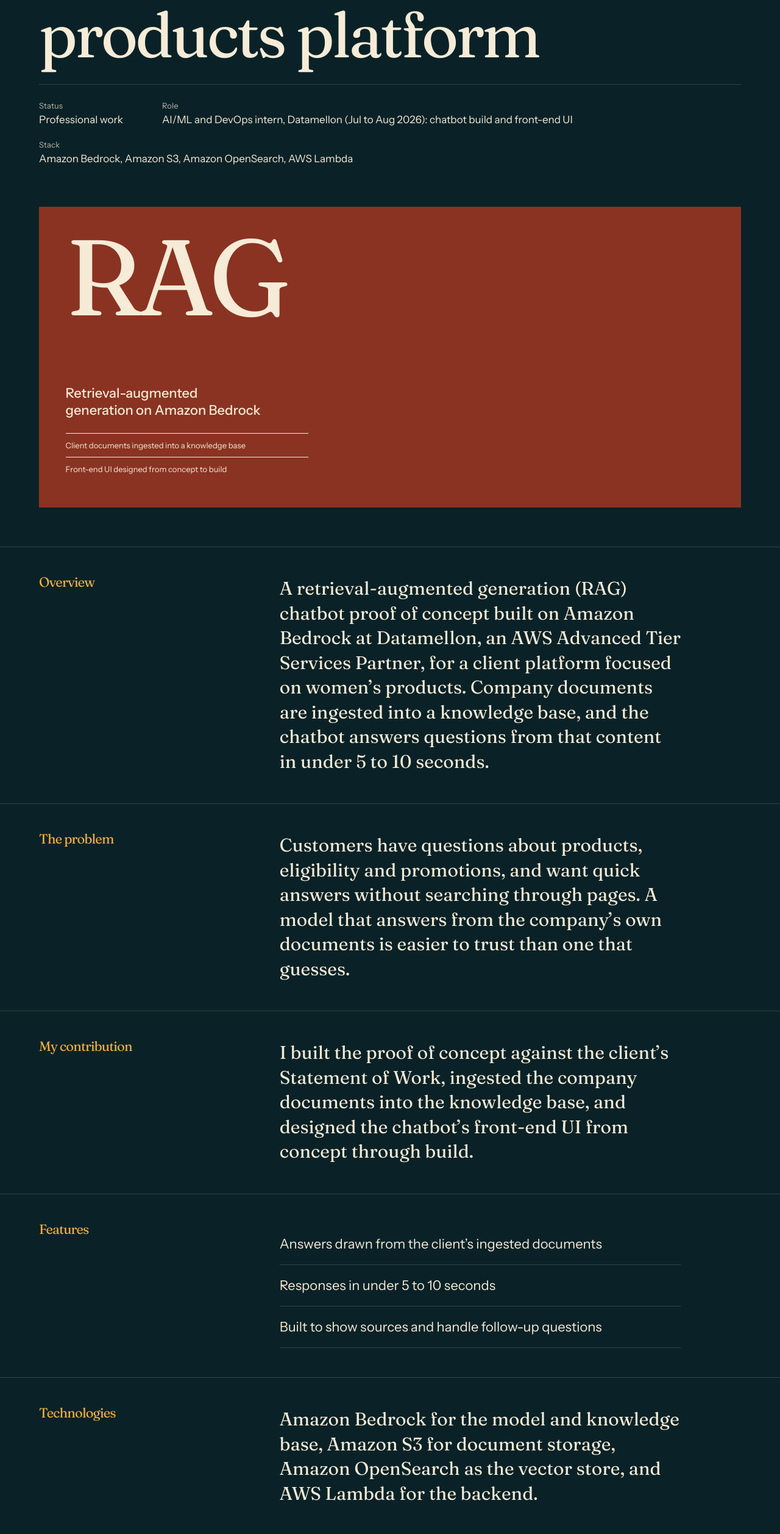
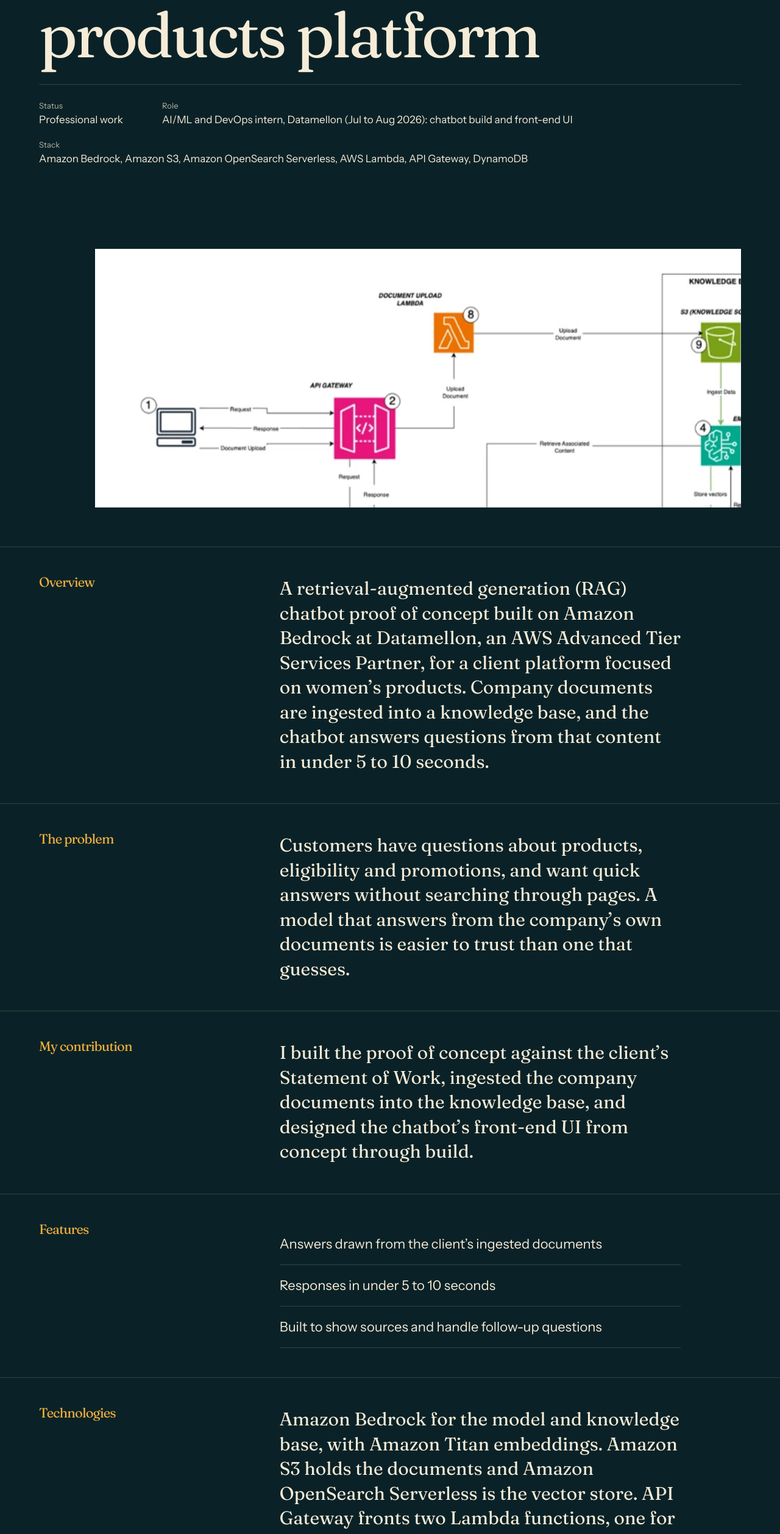
Before and after one commit to Paul-Esuga/portfolio, a React (Vite) app: page /work/ai-chatbot in a window 1280 px wide. Shown: the part 261-2776 px from the top of the page at 61% size. Built offline with nearby package versions, Linux system fonts and the light colour scheme.

Commit message:
feat: show project images as they are with bordered frames; add challenges and lessons

```diff
--- a/src/components/ProjectCover.tsx
+++ b/src/components/ProjectCover.tsx
@@ -1,21 +1,17 @@
 import type { Cover } from '../content/projects'
 
-/** Real screenshot sitting on a solid colour, or a fact set in large type. No mock-ups. */
+/** Images appear as they are, in a border with a hard offset shadow. Nothing sits behind them. */
 export default function ProjectCover({ cover }: { cover: Cover }) {
   if (cover.type === 'shot') {
     return (
-      <div className="pc pc--shot" data-tone={cover.tone}>
+      <div className="pc pc--shot" data-accent={cover.accent}>
         <img src={cover.src} alt={cover.alt} loading="lazy" decoding="async" />
       </div>
     )
   }
   return (
-    <div className="pc pc--facts" data-tone={cover.tone}>
-      <p className="pc-big">{cover.big}</p>
-      <div>
-        <p className="pc-label">{cover.bigLabel}</p>
-        <ul>{cover.lines.map((l) => <li key={l}>{l}</li>)}</ul>
-      </div>
+    <div className="pc pc--stack" data-accent={cover.accent}>
+      {cover.shots.map((s, i) => <img key={s.src} className={`s${i + 1}`} src={s.src} alt={s.alt} loading="lazy" decoding="async" />)}
     </div>
   )
 }
--- a/src/content/projects.ts
+++ b/src/content/projects.ts
@@ -1,9 +1,10 @@
 import { shots } from './shots'
 
-export type Tone = 'flame' | 'ember' | 'lift' | 'abyss' | 'chalk'
+export type Accent = 'flame' | 'amber'
+/** Images are shown as they are, with a border and a hard offset shadow in the accent colour. No coloured backgrounds. */
 export type Cover =
-  | { type: 'shot'; src: string; alt: string; tone: Tone }
-  | { type: 'facts'; tone: Tone; big: string; bigLabel: string; lines: string[] }
+  | { type: 'shot'; src: string; alt: string; accent: Accent }
+  | { type: 'stack'; accent: Accent; shots: { src: string; alt: string }[] }
 
 export type Project = {
   slug: string
@@ -12,7 +13,7 @@ export type Project = {
   role: string
   stack: string[]
   summary: string
-  /** The tile on the home page and the lead image on the case page. Real screenshots where they exist, otherwise facts set in type. */
+  /** The tile on the home page, and the lead image on the case page. */
   cover: Cover
   /** Body items starting with "- " render as list items. Sections with an empty body are skipped. */
   sections: { heading: string; body: string[] }[]
@@ -28,7 +29,7 @@ export const projects: Project[] = [
     role: 'Product concept, interface design, full-stack build',
     stack: ['React', 'TypeScript', 'Tailwind CSS', 'Express', 'Prisma', 'PostgreSQL'],
     summary: 'A gamified prediction market for PAU students, built around campus sport.',
-    cover: { type: 'shot', src: shots.probabliDashboard, alt: 'The Probabli trader dashboard with virtual balance, win streak, market pulse and upcoming events.', tone: 'flame' },
+    cover: { type: 'shot', src: shots.probabliDashboard, alt: 'The Probabli trader dashboard with virtual balance, win streak, market pulse and upcoming events.', accent: 'flame' },
     sections: [
       { heading: 'Overview', body: [
         'Probabli (originally called PredicPAU) turns PAU sports fixtures, such as Coupe de Escriva matches, into simulated prediction markets. Students receive virtual currency and buy YES or NO shares on an outcome, and the prices show what the crowd expects to happen.',
@@ -69,11 +70,15 @@ export const projects: Project[] = [
     role: 'Cybersecurity analyst, Panoramic Synergy Enterprises (Aug 2022 to Sep 2024)',
     stack: ['Nessus', 'Metasploit', 'Burp Suite', 'OWASP ZAP', 'Kali Linux', 'Pacu', 'ScoutSuite'],
     summary: 'Two years of vulnerability assessments and penetration tests, finished as CVSS-scored client reports.',
-    cover: { type: 'facts', tone: 'abyss', big: '80%+', bigLabel: 'remediation rate on CVSS-scored client reports', lines: ['50+ critical vulnerabilities identified', '500 to 1,000+ endpoints and cloud assets assessed'] },
+    cover: { type: 'stack', accent: 'amber', shots: [
+      { src: shots.vulnNmap, alt: 'Nmap output for an Apache web server, followed by known vulnerabilities with severity scores.' },
+      { src: shots.vulnCiphers, alt: 'A TLS cipher scan showing deprecated protocol versions accepted.' },
+      { src: shots.vulnSslscan, alt: 'A TLS protocol check with TLS 1.0 and 1.1 enabled. The server address is blurred.' },
+    ] },
     sections: [
       { heading: 'Overview', body: [
         'Over two years as a cybersecurity analyst I ran vulnerability assessments across 500 to 1,000+ endpoints and network and cloud assets. I identified 50+ critical vulnerabilities, and the CVSS-scored reports I delivered led to a remediation rate above 80%.',
-        'Client reports are confidential, so this page shows the method and an illustrative example, not real findings.',
+        'Client reports are confidential, so this page shows the method and real scan output from my testing, with the target’s address and name blurred.',
       ] },
       { heading: 'The problem', body: [
         'Organisations need to know where their systems are weak, how serious each weakness is and what to fix first. A scan result is not enough on its own.',
@@ -97,15 +102,20 @@ export const projects: Project[] = [
       ] },
       { heading: 'Lessons learned', body: ['A finding only has value if someone can fix it. The report matters as much as the exploit.'] },
     ],
+    gallery: [
+      { src: shots.vulnNmap, alt: 'Nmap output for an Apache web server on port 80, followed by a list of known vulnerabilities, each with a severity score.', caption: 'A service scan lists known vulnerabilities for the web server version, each with a severity score. Target details are blurred.' },
+      { src: shots.vulnCiphers, alt: 'A TLS cipher scan showing TLS 1.0, 1.1 and 1.2 accepted, including a 3DES cipher suite.', caption: 'A cipher scan shows deprecated TLS versions and a 3DES cipher suite still accepted.' },
+      { src: shots.vulnSslscan, alt: 'A TLS protocol check showing SSLv2 and SSLv3 disabled, TLS 1.0, 1.1 and 1.2 enabled, TLS 1.3 disabled, and no support for TLS fallback SCSV. The server address is blurred.', caption: 'A protocol check shows TLS 1.0 and 1.1 still enabled, TLS 1.3 not enabled and no fallback protection. The server address is blurred.' },
+    ],
   },
   {
     slug: 'ai-chatbot',
     title: 'AI chatbot for a women’s products platform',
     status: 'Professional work',
     role: 'AI/ML and DevOps intern, Datamellon (Jul to Aug 2026): chatbot build and front-end UI',
-    stack: ['Amazon Bedrock', 'Amazon S3', 'Amazon OpenSearch', 'AWS Lambda'],
+    stack: ['Amazon Bedrock', 'Amazon S3', 'Amazon OpenSearch Serverless', 'AWS Lambda', 'API Gateway', 'DynamoDB'],
     summary: 'A retrieval-augmented chatbot on Amazon Bedrock that answers from a client’s own documents.',
-    cover: { type: 'facts', tone: 'ember', big: 'RAG', bigLabel: 'Retrieval-augmented generation on Amazon Bedrock', lines: ['Client documents ingested into a knowledge base', 'Front-end UI designed from concept to build'] },
+    cover: { type: 'shot', src: shots.chatbotArchitecture, alt: 'Architecture diagram: a user calls API Gateway, which triggers a request Lambda that retrieves content from an OpenSearch vector store, stores chat history in DynamoDB and generates a response with a Bedrock model. A second Lambda uploads documents to S3 for ingestion.', accent: 'flame' },
     sections: [
       { heading: 'Overview', body: [
         'A retrieval-augmented generation (RAG) chatbot proof of concept built on Amazon Bedrock at Datamellon, an AWS Advanced Tier Services Partner, for a client platform focused on women’s products. Company documents are ingested into a knowledge base, and the chatbot answers questions from that content in under 5 to 10 seconds.',
@@ -121,7 +131,17 @@ export const projects: Project[] = [
         '- Responses in under 5 to 10 seconds',
         '- Built to show sources and handle follow-up questions',
       ] },
-      { heading: 'Technologies', body: ['Amazon Bedrock for the model and knowledge base, Amazon S3 for document storage, Amazon OpenSearch as the vector store, and AWS Lambda for the backend.'] },
+      { heading: 'Technologies', body: ['Amazon Bedrock for the model and knowledge base, with Amazon Titan embeddings. Amazon S3 holds the documents and Amazon OpenSearch Serverless is the vector store. API Gateway fronts two Lambda functions, one for chat requests and one for document uploads, and DynamoDB keeps the chat history so follow-up questions have context.'] },
+      { heading: 'Challenges', body: [
+        '- Getting the vector store working took the longest. Amazon OpenSearch Serverless kept returning the same error when I created a collection by hand and connected it to the knowledge base, and creating it inside the knowledge-base setup flow failed several times. I eventually worked out how to create the collection manually and then link it.',
+        '- Cost. Two OpenSearch Serverless collections were running in the Europe (Stockholm) region and had nearly used up the free-tier and promotional credits.',
+        '- Timing. I was working on a certification at the same time, and the first version of the chatbot experience was poor.',
+      ] },
+      { heading: 'Lessons learned', body: [
+        '- Doing a step by hand showed me what the automated setup was doing, and that is what finally got the vector store connected.',
+        '- Managed services keep billing while they sit idle, so clearing out unused resources and watching usage belongs in the plan from the start.',
+        '- A working pipeline is not a good chatbot. The experience needs its own time, which a crowded schedule took away at first.',
+      ] },
     ],
   },
   {
@@ -131,7 +151,7 @@ export const projects: Project[] = [
     role: 'Database design and setup, group project (DTS304)',
     stack: ['Python', 'Streamlit', 'PostgreSQL', 'pandas', 'Altair', 'bcrypt'],
     summary: 'The Student/Instructor-Based Attendance System: attendance and records for admins, lecturers and students.',
-    cover: { type: 'shot', src: shots.sibasErd, alt: 'Entity relationship diagram for SIBAS: users, students, lecturers, courses, enrollments, attendance sessions and records.', tone: 'lift' },
+    cover: { type: 'shot', src: shots.sibasErd, alt: 'Entity relationship diagram for SIBAS: users, students, lecturers, courses, enrollments, attendance sessions and records.', accent: 'amber' },
     sections: [
       { heading: 'Overview', body: [
         'SIBAS is a role-based web app for recording and reviewing class attendance, built for DTS304 at Pan-Atlantic University. Admins manage users, students and courses. Lecturers take attendance and upload class data. Students see their own attendance and courses.',
@@ -147,6 +167,16 @@ export const projects: Project[] = [
         '- Hashed passwords and chart-based reporting',
       ] },
       { heading: 'Technologies', body: ['Python and Streamlit for the application, PostgreSQL for the database, pandas and Altair for data and charts, and bcrypt for password hashing.'] },
+      { heading: 'Challenges', body: [
+        '- The relationships were the hardest part of the schema. Students, lecturers, courses, enrollments and attendance connect through one-to-many and many-to-many relationships, and some records depend on others to exist at all, so there were many connected parts to keep consistent.',
+        '- The work was not shared evenly. Most of the build fell to a teammate and me.',
+        '- The Streamlit app did not connect to the database at first, and it took several fixes before the two talked to each other.',
+      ] },
+      { heading: 'Lessons learned', body: [
+        '- Settle the schema first. Every decision about a relationship shows up later in a query and a screen.',
+        '- Test the connection between the app and the database early, before building screens on top of it.',
+        '- When a group is uneven, agree who owns what at the start and check in often.',
+      ] },
     ],
     gallery: [
       { src: shots.sibasErd, alt: 'Entity relationship diagram for SIBAS showing users, students, lecturers, courses, enrollments, attendance sessions and records.', caption: 'Database design: 12 tables covering users and roles, courses, enrollments and attendance.', wide: true },
--- a/src/pages/ProjectPage.tsx
+++ b/src/pages/ProjectPage.tsx
@@ -17,7 +17,9 @@ export default function ProjectPage() {
   useEffect(() => { document.title = i < 0 ? 'Not found | Paul Esuga' : `${projects[i].title} | Paul Esuga` }, [i])
   if (i < 0) return <NotFound />
   const p = projects[i], next = projects[(i + 1) % projects.length]
-  const gallery = (p.gallery ?? []).filter((g) => p.cover.type !== 'shot' || g.src !== p.cover.src)
+  const cover = p.cover
+  const lead = cover.type === 'shot' ? p.gallery?.find((g) => g.src === cover.src) : undefined
+  const gallery = (p.gallery ?? []).filter((g) => cover.type !== 'shot' || g.src !== cover.src)
   return (
     <article className="case">
       <header className="container case-head">
@@ -29,7 +31,14 @@ export default function ProjectPage() {
           <div><dt className="meta">Stack</dt><dd>{p.stack.join(', ')}</dd></div>
         </dl>
       </header>
-      <div className="container"><div className="case-vis"><ProjectCover cover={p.cover} /></div></div>
+      {p.cover.type === 'shot' && (
+        <div className="container">
+          <figure className="case-vis">
+            <ProjectCover cover={p.cover} />
+            {lead && <figcaption className="meta">{lead.caption}</figcaption>}
+          </figure>
+        </div>
+      )}
       {p.sections.filter((s) => s.body.length > 0).map((s) => (
         <section key={s.heading} className="container grid case-sec">
           <h2>{s.heading}</h2>
```
